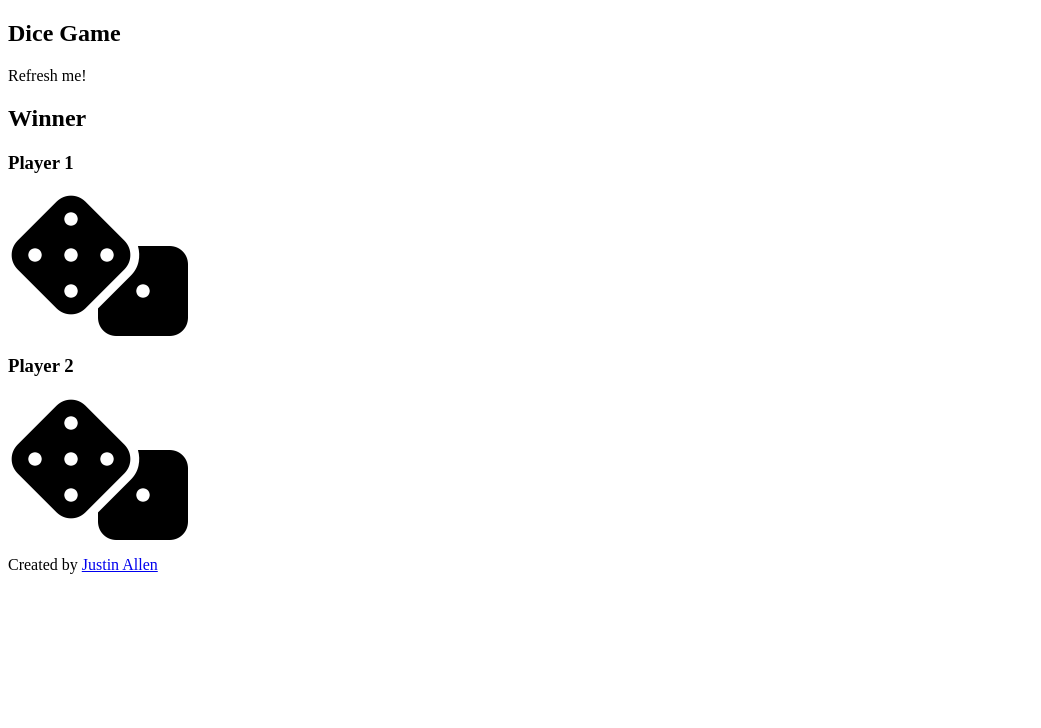
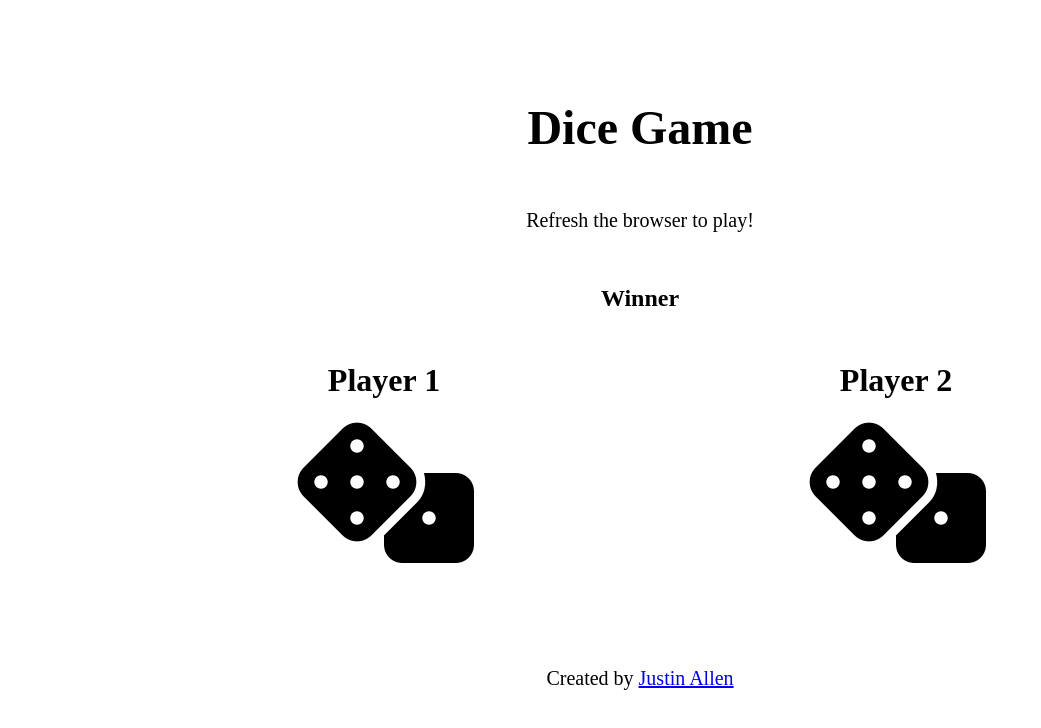
Before and after one commit to JustoShow/dice-game, a plain HTML site: page index.html in a window 1280 px wide. Shown: the whole page, without its empty margins (0-1041 px from the left). Drawn offline with Linux system fonts and the light colour scheme.

Commit message:
Added basic style

```diff
--- a/index.html
+++ b/index.html
@@ -14,23 +14,26 @@
 <body>
         <section>
             <h1>Dice Game</h1>
-        <p>Refresh me!</p>
+            <p class="instructions">Refresh the browser to play!</p>
         </section>
 
         <section>
             <h2>Winner</h2>
-        <div>
+            <div class="player-container">
+                <div class="player">
                     <h3>Player 1</h2>
                     <i id="player1Die" class="fas fa-dice fa-9x"></i>
                 </div>
-        <div>
+                <div class="player">
                     <h3>Player 2</h2>
                     <i id="player2Die" class="fas fa-dice fa-9x"></i>
                 </div>
+            </div>
         </section>
-</body>
         <footer>
             <p>Created by <a href="https://justoshow.github.io/cv/" target="_blank">Justin Allen</a></p>
+        </footer>
         <script src="index.js"></script>
-</footer>
+</body>
+
 </html>
--- a/styles.css
+++ b/styles.css
@@ -0,0 +1,51 @@
+/* Global */
+*, body {
+    box-sizing: border-box;
+    margin: 0;
+}
+
+body {
+    text-align: center;
+}
+
+section, footer {
+    margin: 50px auto;
+    max-width: 80%;
+}
+
+h1 {
+    padding: 50px;
+    font-size: 3rem;
+}
+
+h2 {
+    font-size: 2.5 rem;
+}
+
+h3 {
+    font-size: 2rem;
+}
+
+p {
+    line-height: 1.5;
+    font-size: 1.25rem;
+}
+
+/* Player Section */
+
+.player-container {
+    position: relative;
+    display: flex;
+    flex-wrap: wrap;
+}
+
+.player {
+    flex: 50%;
+    padding: 50px;;
+}
+
+.player i {
+    margin-top: 20px;
+}
+
+/* Footer */
```
Lines whose indentation alone changed are shown as unchanged.
